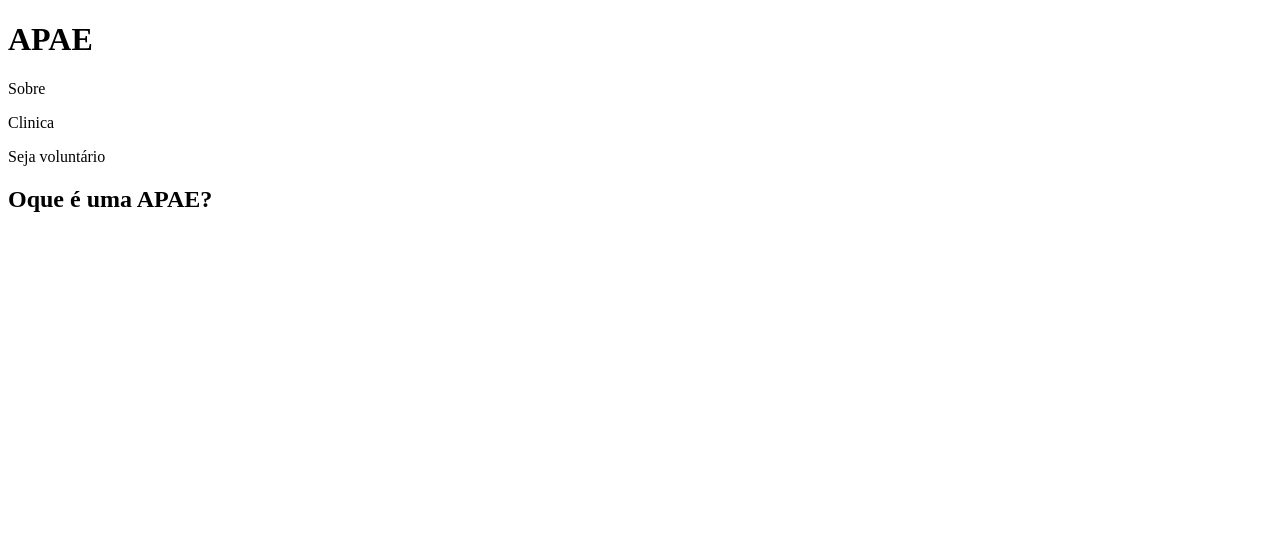
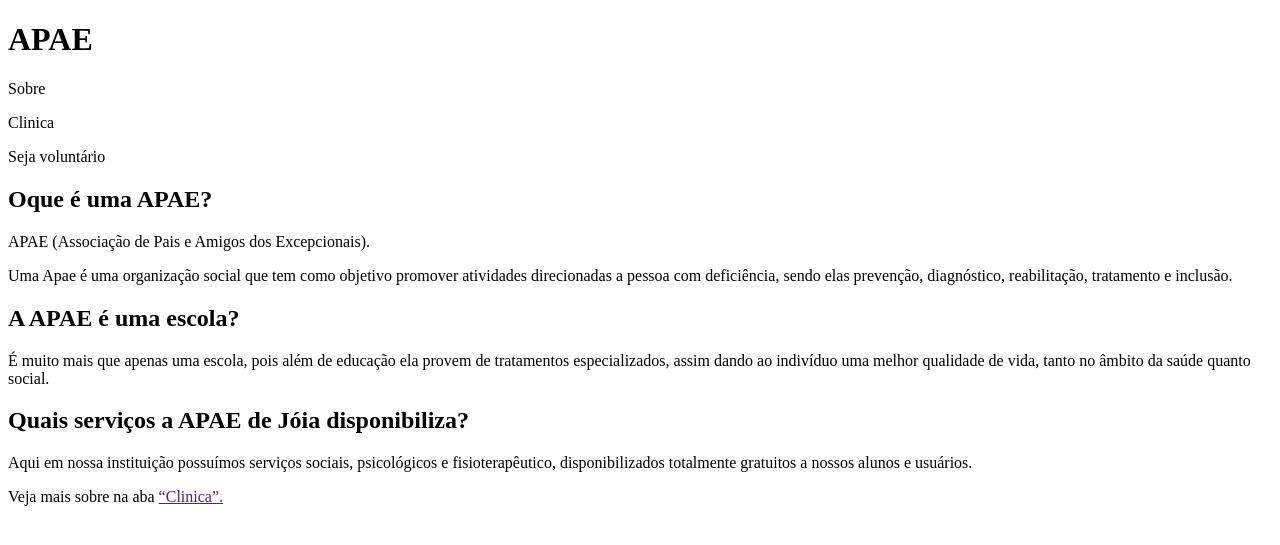
Before and after one commit to Soares21s/APAE, a Flask app: page / in a window 1280 px wide. Shown: the top 545 px of the page. Run offline with Flask 3, Linux system fonts and the light colour scheme.

Commit message:
texts homepage

```diff
--- a/apae/templates/homepage.html
+++ b/apae/templates/homepage.html
@@ -16,8 +16,23 @@
 
     <div>
         <h2>Oque é uma APAE?</h2>
+        <p>APAE (Associação de Pais e Amigos dos Excepcionais).</p>
+        <p>Uma Apae é uma organização social que tem como objetivo promover
+            atividades direcionadas a pessoa com deficiência, sendo elas prevenção, diagnóstico, reabilitação, tratamento e inclusão.</p>
     </div>
 
+    <div>
+        <h2>A APAE é uma escola?</h2>
+        <p>É muito mais que apenas uma escola, pois além de educação ela provem de tratamentos especializados,
+            assim dando ao indivíduo uma melhor qualidade de vida, tanto no âmbito da saúde quanto social.</p>
+    </div>
+
+    <div>
+        <h2>Quais serviços a APAE de Jóia disponibiliza?</h2>
+        <p>Aqui em nossa instituição possuímos serviços sociais, psicológicos e fisioterapêutico,
+            disponibilizados totalmente gratuitos a nossos alunos e usuários.</p>
+        <p>Veja mais sobre na aba <a href="">“Clinica”.</a></p>
+    </div>
 
 </body>
 </html>
```
